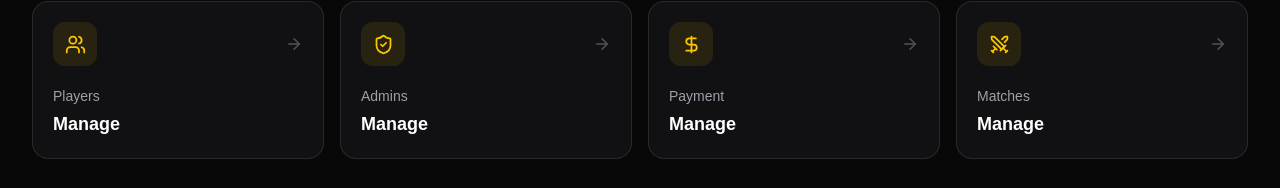
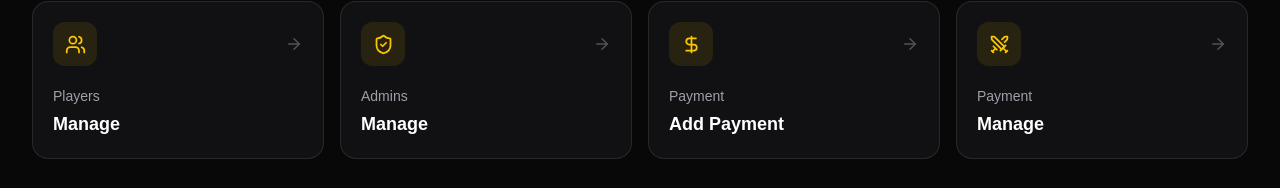
Before and after one commit to Shaon7/thrill-seekers-frontend, a Next.js app: page /superadmin in a window 1280 px wide. Shown: the part 556-744 px from the top of the page. Built offline with nearby package versions, Linux system fonts and the light colour scheme.

Commit message:
update some superadmin page cards

```diff
--- a/app/superadmin/page.tsx
+++ b/app/superadmin/page.tsx
@@ -174,15 +174,15 @@ export default function Home() {
             <OverviewCard
               icon={<DollarSign size={21} />}
               label="Payment"
-              value="Manage"
+              value="Add Payment"
               href="/payment-management"
             />
 
             <OverviewCard
               icon={<Swords size={21} />}
-              label="Matches"
+              label="Payment"
               value="Manage"
-              href="/matches"
+              href="/Payments"
             />
 
           </div>
@@ -233,7 +233,7 @@ export default function Home() {
               icon={<GitBranch size={24} />}
               title="Divisions"
               description="Manage competition divisions and player groups."
-              href="/divisions"
+              href="/division"
             />
 
             <ManagementCard
```
